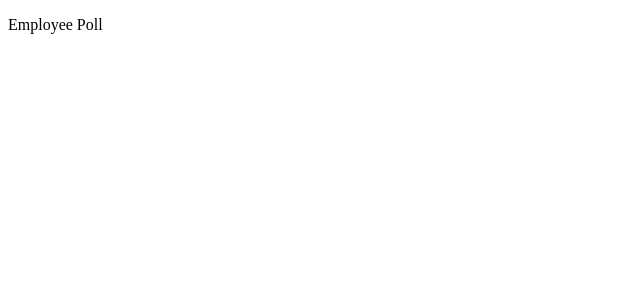
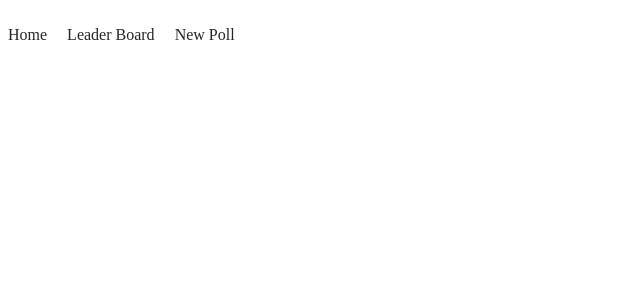
Before and after one commit to mckristopher/prj-2-emp-app, a React (Create React App) app: page / in a window 1280 px wide. Shown: the top 300 px of the page, without its empty margins (0-640 px from the left). Built offline with nearby package versions, Linux system fonts and the light colour scheme.

Commit message:
Adding router

```diff
--- a/package.json
+++ b/package.json
@@ -9,6 +9,7 @@
     "react": "^18.2.0",
     "react-dom": "^18.2.0",
     "react-redux": "^8.0.2",
+    "react-router-dom": "^6.3.0",
     "react-scripts": "5.0.1",
     "redux": "^4.2.0",
     "redux-thunk": "^2.4.1",
--- a/src/components/App.js
+++ b/src/components/App.js
@@ -1,9 +1,15 @@
+import { Fragment } from "react";
+import { Route, Routes } from "react-router-dom";
+import Header from "./Header";
 
 function App() {
   return (
+    <Fragment>
     <div className="App">
-      <p>Employee Poll</p>
+      <Header />
+      <Routes></Routes>
     </div>
+    </Fragment>
   );
 }
 
--- a/src/components/Header.js
+++ b/src/components/Header.js
@@ -0,0 +1,21 @@
+import { Link } from "react-router-dom";
+
+const Header = () => {
+  return (
+    <nav className="nav">
+      <ul>
+        <li>
+          <Link to="/">Home</Link>
+        </li>
+        <li>
+          <Link to="/leader-board">Leader Board</Link>
+        </li>
+        <li>
+          <Link to="/new">New Poll</Link>
+        </li>
+      </ul>
+    </nav>
+  );
+};
+
+export default Header;
--- /dev/null
+++ b/src/index.css
@@ -0,0 +1,25 @@
+.nav ul {
+    display: flex;
+    flex-direction: row;
+    justify-content: flex-start;
+    text-decoration: none;
+  }
+
+  .nav li:first-child {
+    padding-left: 0;
+  }
+
+  ul {
+    padding-left: 0;
+  }
+
+  li {
+    list-style-type: none;
+    padding: 10px;
+    text-decoration: none;
+  }
+
+  a {
+    text-decoration: none;
+    color: #252525;
+  }
```
Also changed, not shown: src/index.js (+5 -2 lines), 1 other file (tests, documents, lock files or other folders).
